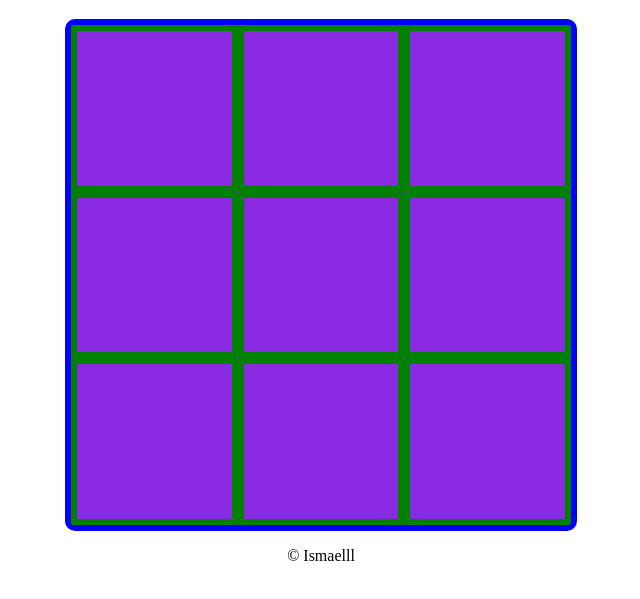
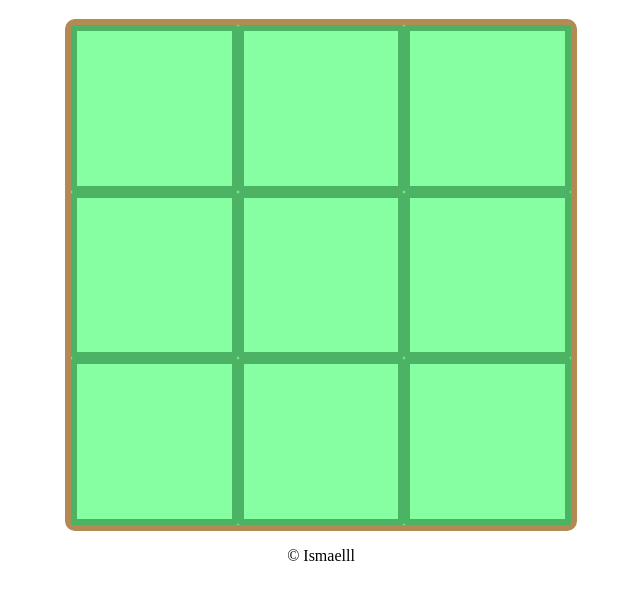
Before and after one commit to Ismael66/Jogo_da_velha, a plain HTML site: page index.html in a window 1280 px wide. Shown: the part 61-660 px from the top of the page, without its empty margins (319-959 px from the left). Drawn offline with Linux system fonts and the light colour scheme.

Commit message:
Ajuste de cores

```diff
--- a/css/estilo.css
+++ b/css/estilo.css
@@ -11,15 +11,15 @@ header {
     width: 500px;
     height: 500px;
     margin: 0 auto;
-    background-color: blueviolet;
+    background-color: #85FFA2;
     color: white;
-    border: 6px solid blue;
+    border: 6px solid #B38954;
     border-radius: 10px;
     display: grid;
     grid-template: repeat(3, 1fr) / repeat(3, 1fr);
 }
 .game > div {
-    border: 6px solid green;
+    border: 6px solid #4BB363;
     border-radius: 2px;
     font-family: Helvetica, sans-serif;
     font-weight: bold;
```
